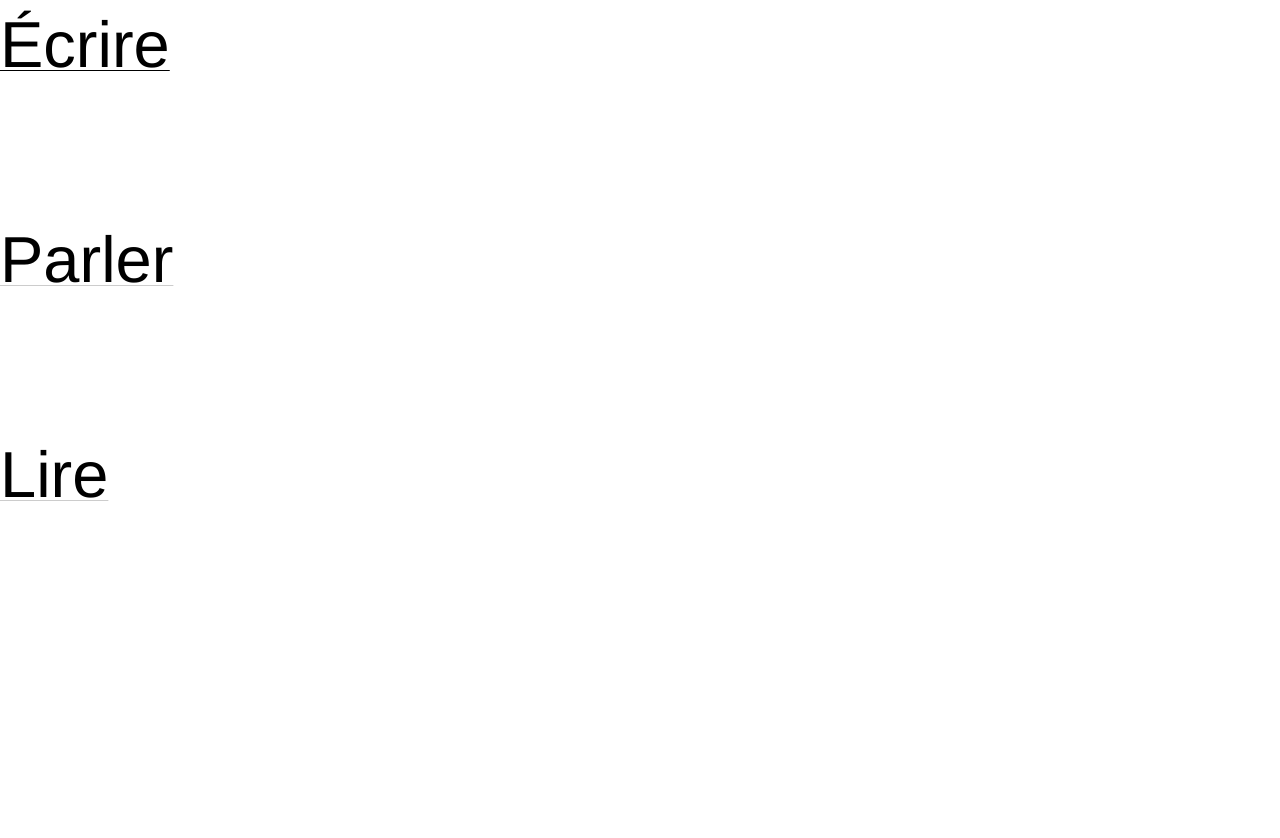
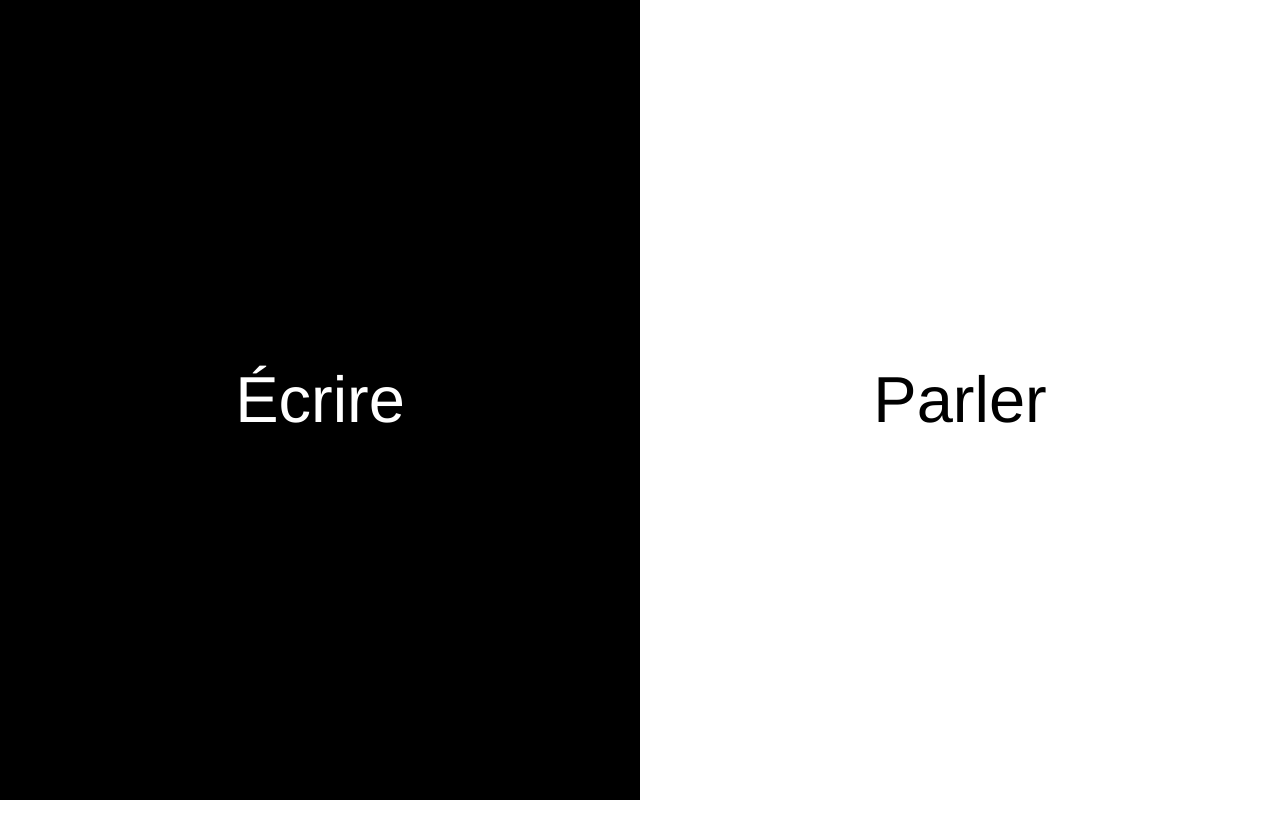
Before and after one commit to noesya/maison-livre, a website: page index.html in a window 1280 px wide. After the commit the page ends 800 px from the top, so only its background shows below. Drawn offline with Linux system fonts and the light colour scheme; a web font is replaced by a local one.

Commit message:
add style

```diff
--- a/index.html
+++ b/index.html
@@ -5,10 +5,12 @@
   <meta name="viewport" content="width=device-width, initial-scale=1.0">
   <title>Document</title>
   <link rel="stylesheet" href="static/style.css">
+  <link rel="stylesheet" href="static/home.css">
 </head>
-<body>
-  <a href="/ecrire"><h1>Écrire</h1></a>
-  <a href="/parler"><h1>Parler</h1></a>
-  <a href="/lire"><h1>Lire</h1></a>
+<body class="home">
+  <section>
+    <a href="/ecrire"><h1>Écrire</h1></a>
+    <a href="/parler"><h1>Parler</h1></a>
+  </section>
 </body>
 </html>
--- /dev/null
+++ b/static/home.css
@@ -0,0 +1,28 @@
+.home section a {
+  width: 50%;
+  top: 0;
+  bottom: 0;
+  position: absolute;
+  text-align: center;
+  display: flex;
+  align-items: center;
+  justify-content: center;
+}
+
+.home section a {
+  text-decoration: none;
+}
+
+.home section a:first-child {
+  left: 0;
+}
+.home section a:last-child {
+  right: 0;
+}
+.home section h1 {
+  margin-bottom: 0;
+}
+.home section a:hover {
+  background: black;
+  color: white;
+}
--- /dev/null
+++ b/static/records.css
@@ -0,0 +1,36 @@
+button {
+  font-family: Soehne, sans-serif;
+  padding: 10px 20px;
+  cursor: pointer;
+  border: none;
+  border-radius: none;
+  resize: none;
+  font-size: 22px;
+  font-family: Signifier, serif;
+}
+button:hover {
+  background: black;
+  color: white;
+}
+*:focus {
+  border: none;
+  outline: 0;
+}
+
+h2 {
+  margin-top: 0;
+}
+
+body {
+  display: flex;
+  align-items: center;
+  justify-content: center;
+  height: 100vh;
+}
+section {
+  display: flex;
+  flex-direction: column;
+  align-items: center;
+  gap: 30px;
+  padding-bottom: 0 !important;
+}
--- a/static/style.css
+++ b/static/style.css
@@ -87,12 +87,6 @@ body {
 
 body.is-loading * {
   transition-duration: 0s !important
-}
-
-@media (min-width: 992px) {
-  body {
-      padding-bottom:100vh
-  }
 }
 
 ::selection {
--- /dev/null
+++ b/static/write.css
@@ -0,0 +1,44 @@
+textarea, input, button {
+  border: none;
+  border-radius: none;
+  resize: none;
+  font-size: 22px;
+  font-family: Signifier, serif;
+  /* text-align: center; */
+}
+button {
+  font-family: Soehne, sans-serif;
+  padding: 10px 20px;
+  cursor: pointer;
+}
+button:hover {
+  background: black;
+  color: white;
+}
+input {
+  align-items: end;
+}
+*:focus {
+  border: none;
+  outline: 0;
+}
+
+h2 {
+  margin-top: 10vh;
+}
+
+textarea {
+  width: 100%;
+  max-width: 900px;
+  min-height: 300px;
+  padding-bottom: 50px;
+  display: block;
+}
+
+section {
+  display: flex;
+  flex-direction: column;
+  align-items: start;
+  gap: 30px;
+  padding-bottom: 0 !important;
+}
```
Also changed, not shown: ecrire.html (+15 -5 lines), parler.html (+15 -3 lines).
